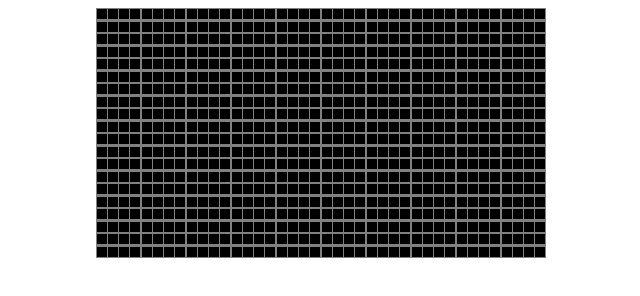
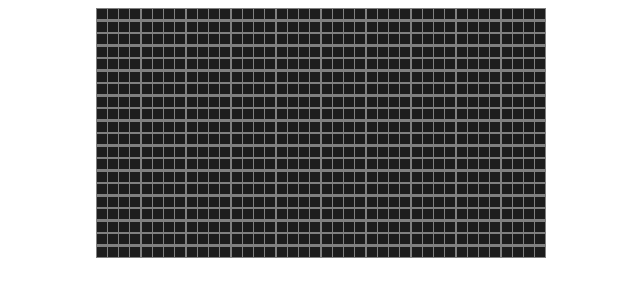
Before and after one commit to acciojob/Color-board-kaustavsarkar14, a website: page main.html in a window 1280 px wide. Shown: the whole page, without its empty margins (319-959 px from the left). Drawn offline with Linux system fonts and the light colour scheme.

Commit message:
created a submission

```diff
--- a/script.js
+++ b/script.js
@@ -12,13 +12,15 @@ function getRandomColor() {
 // Create 800 square elements and add them to the container
 for (let i = 0; i < 800; i++) {
     const box = document.createElement('div')
-    box.className = 'box'
+    box.className = 'square'
     container.appendChild(box)
     box.addEventListener('mouseenter',()=>{
         const randomColor = getRandomColor()
         box.style.backgroundColor = randomColor
-        setTimeout(() => {
-            box.style.backgroundColor='black'
+    })
+	box.addEventListener('mouseout',()=>{
+		 setTimeout(() => {
+            box.style.backgroundColor='rgb(29, 29, 29)'
         }, 1000);
-    })
+	})
 }
--- a/styles.css
+++ b/styles.css
@@ -10,9 +10,9 @@
   grid-template-columns: repeat(40, 1fr);
  place-items: center;
 }
-.box {
+.square {
   height: 10px;
   width: 10px;
-  background-color: black;
+  background-color : rgb(29, 29, 29);
   transition: all 1s;
 }
```
